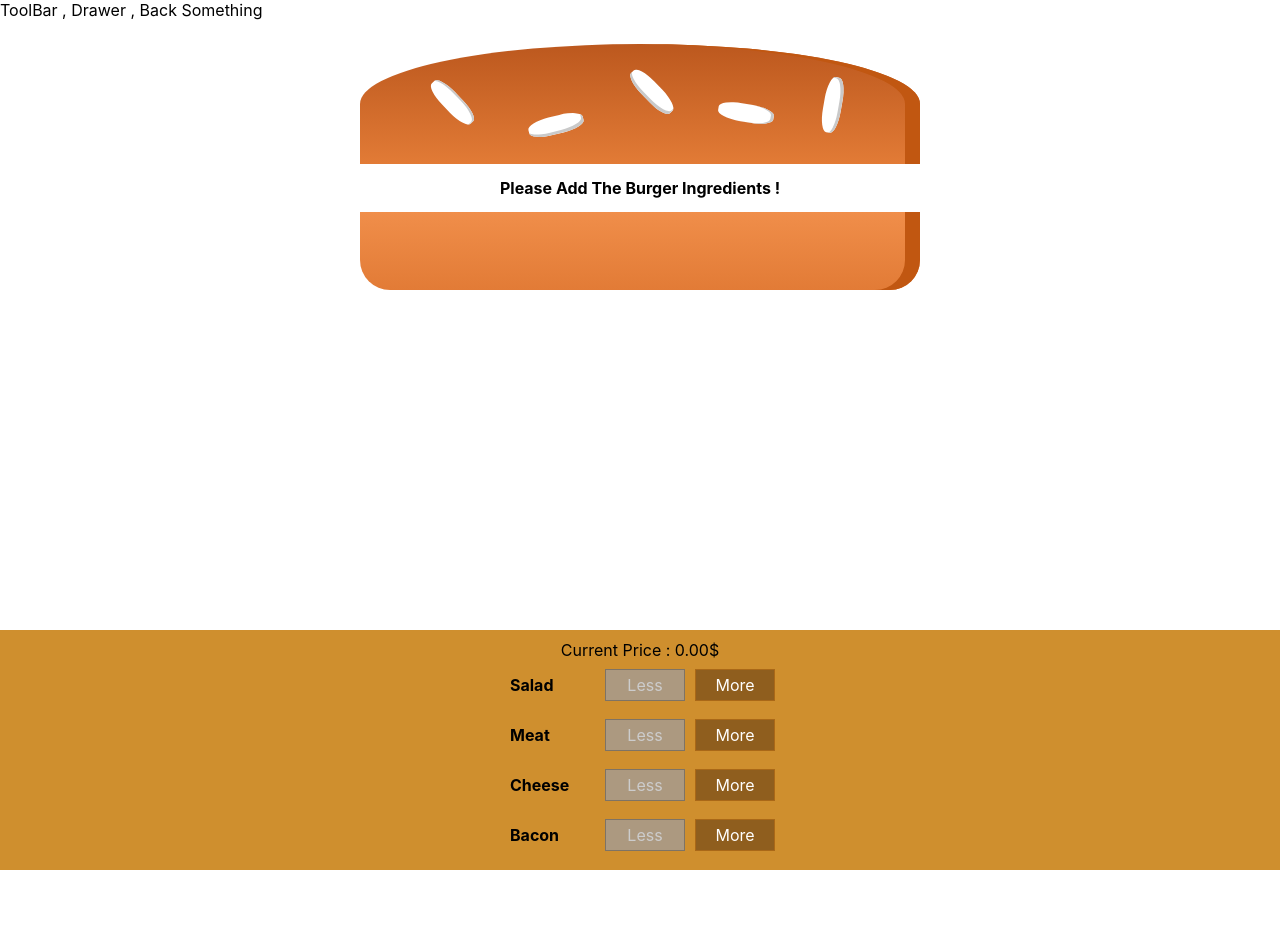
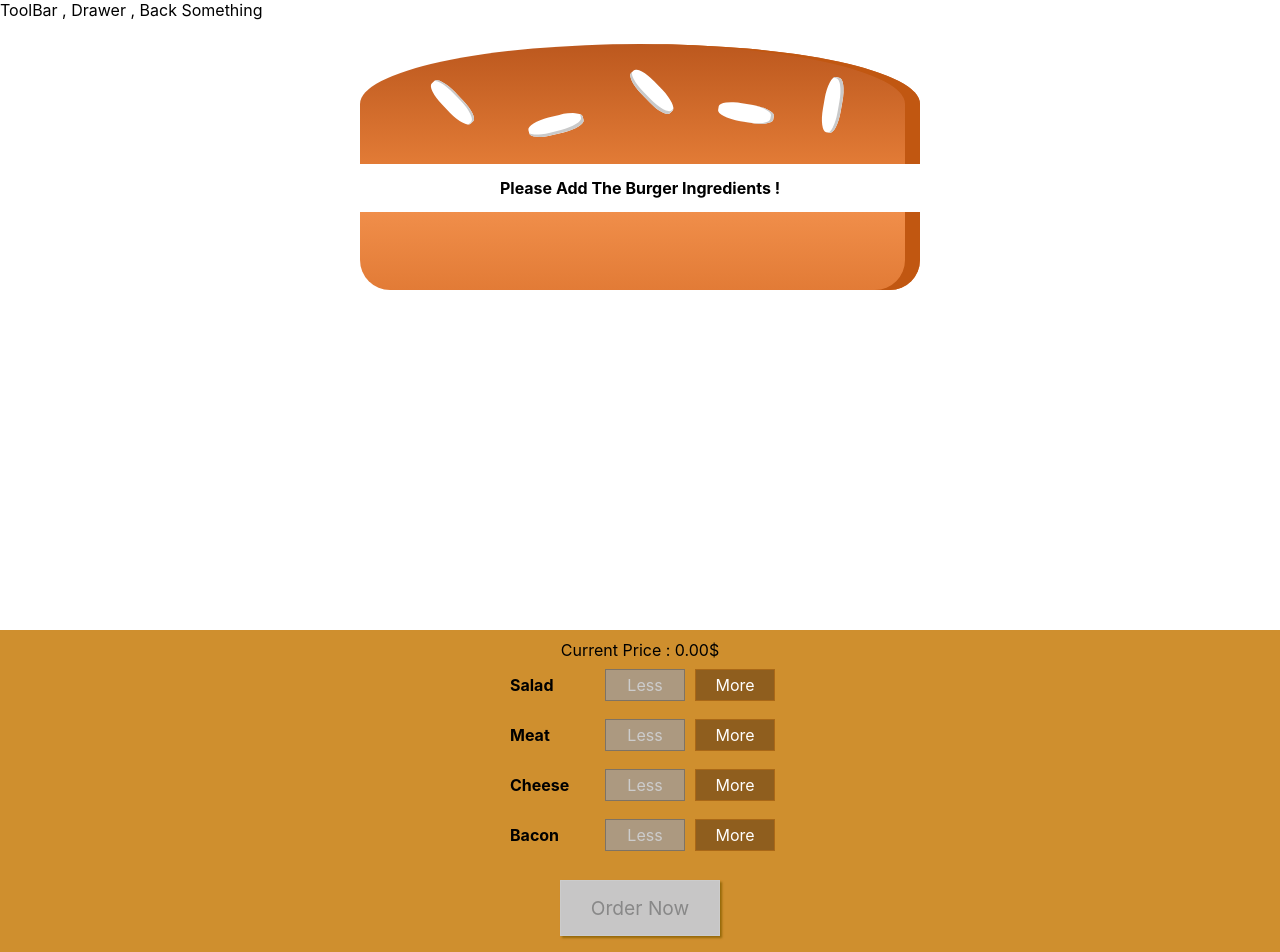
Before and after one commit to MasterBDX/Burger-Generator, a React app: page / in a window 1280 px wide. Shown: the top 952 px of the page. Before the commit the page ends 870 px from the top, so only its background shows below. Built offline with nearby package versions, Linux system fonts and the light colour scheme.

Commit message:
i have added the order button with disabled check

```diff
--- a/src/components/Burger/BurgerControls/BurgerControls.js
+++ b/src/components/Burger/BurgerControls/BurgerControls.js
@@ -19,9 +19,14 @@ const burgerControls = (props) => (
                     removeIngredient = {() => props.removeIngredient(ctrl.type)}
                     key={ctrl.label}
                     label={ctrl.label} />
+
             ))
         }
-
+        <div className={classes.OrderDiv}>
+            <button disabled={!props.purchasable} className={classes.OrderButton}>
+                Order Now
+            </button>
+        </div>
     </div>
 )
 
--- a/src/components/Burger/BurgerControls/BurgerControls.module.css
+++ b/src/components/Burger/BurgerControls/BurgerControls.module.css
@@ -8,3 +8,50 @@
     margin: auto;
     padding: 10px 0;
 }
+
+
+.OrderDiv{
+    margin-top: 20px;
+    margin-bottom: 20px;
+}
+
+.OrderButton {
+    background-color: #DAD735;
+    outline: none;
+    cursor: pointer;
+    border: 1px solid #966909;
+    color: #966909;
+    font-family: inherit;
+    font-size: 1.2em;
+    padding: 15px 30px;
+    box-shadow: 2px 2px 2px #966909;
+}
+
+.OrderButton:hover, .OrderButton:active {
+    background-color: #A0DB41;
+    border: 1px solid #966909;
+    color: #966909;
+}
+
+.OrderButton:disabled {
+    background-color: #C7C6C6;
+    cursor: not-allowed;
+    border: 1px solid #ccc;
+    color: #888888;
+}
+
+.OrderButton:not(:disabled) {
+    animation: enable 0.3s linear;
+}
+
+@keyframes enable {
+    0% {
+        transform: scale(1);
+    }
+    60% {
+        transform: scale(1.1);
+    }
+    100% {
+        transform: scale(1);
+    }
+}
--- a/src/containers/BurgerBuilder/BurgerBuilder.js
+++ b/src/containers/BurgerBuilder/BurgerBuilder.js
@@ -21,8 +21,16 @@ class BurgerBuilder extends Component {
             bacon:0,
             cheese:0
         },
-        totalPrice:0
+        totalPrice:0,
+        purchasable:false
+    }
 
+    updatePurchasableHandler(price){
+        if (price > 0){
+            this.setState({purchasable:true})
+        }else{
+            this.setState({purchasable:false})
+        }
     }
 
     addIngredientHandler = (type) =>{
@@ -37,6 +45,7 @@ class BurgerBuilder extends Component {
             totalPrice:newPrice,
             ingredients:updatedIngredients})
 
+        this.updatePurchasableHandler(newPrice);
     }
     removeIngredientHandler = (type) =>{
 
@@ -48,13 +57,13 @@ class BurgerBuilder extends Component {
         const newIngredientCount = oldIngreientCount - 1;
         const updatedIngredients = {...this.state.ingredients};
         updatedIngredients[type] = newIngredientCount;
-        const oldPrice = this.state.oldPrice
+        const oldPrice = this.state.totalPrice
         const newPrice = oldPrice - IngredientsPrices[type]
 
         this.setState({
             totalPrice:newPrice,
             ingredients:updatedIngredients})
-
+        this.updatePurchasableHandler(newPrice);
     }
 
     render(){
@@ -69,6 +78,7 @@ class BurgerBuilder extends Component {
                 </div>
                 <div>
                     <BurgerControls
+                        purchasable={this.state.purchasable}
                         totalPrice={this.state.totalPrice}
                         disabledInfo = {disabledInfo}
                         addIngredient={this.addIngredientHandler}
```
